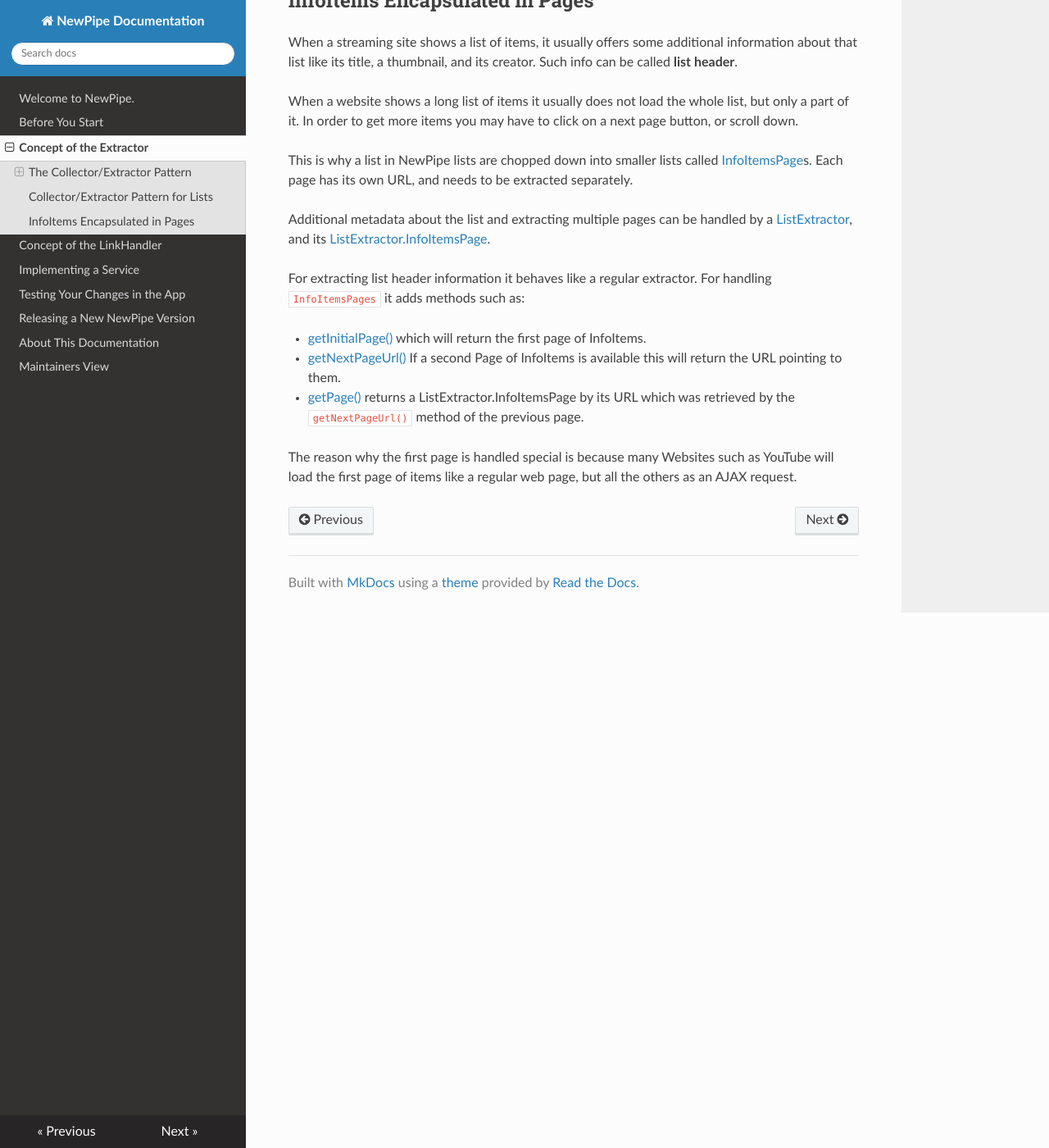
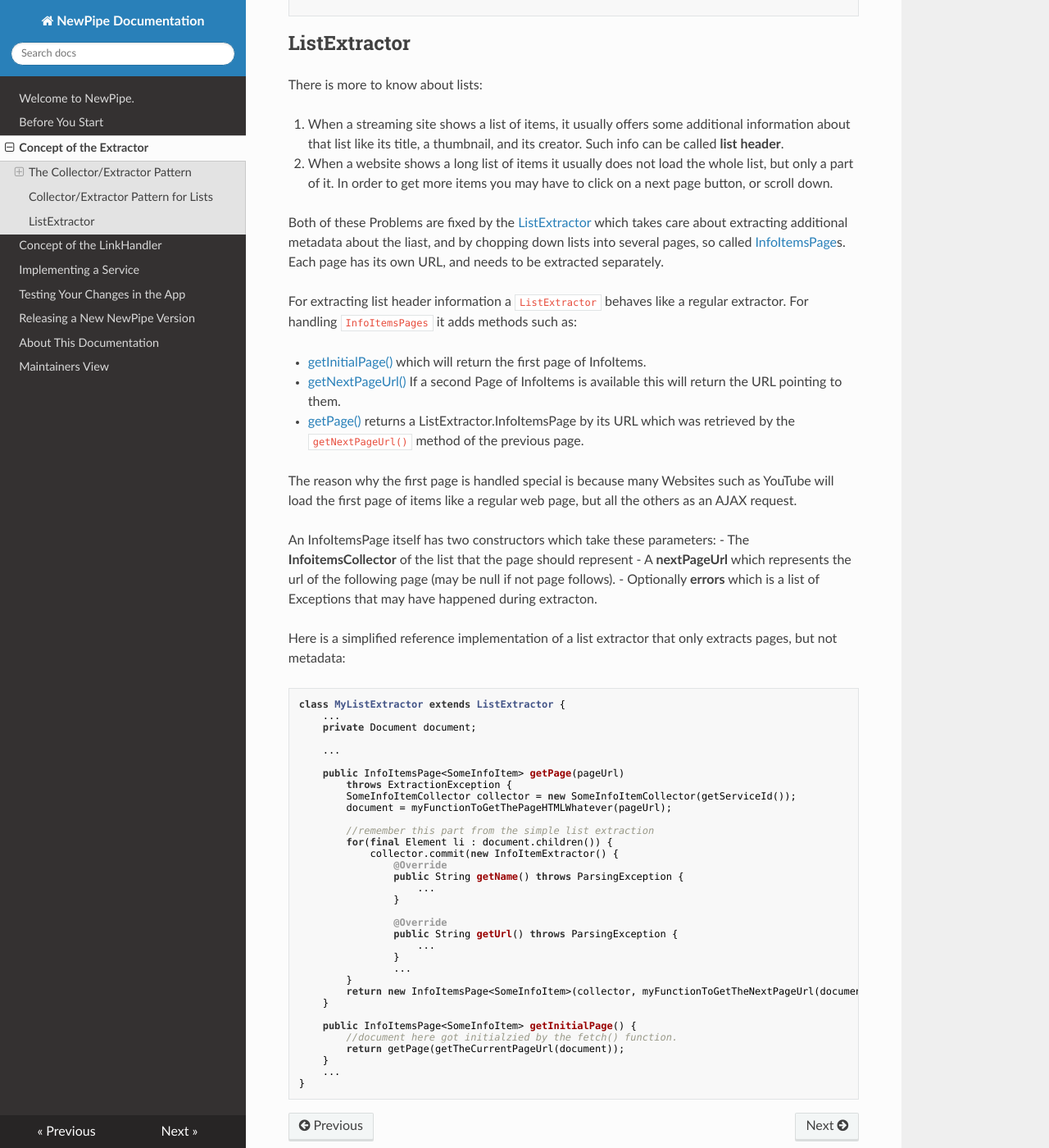
Before and after one commit to TeamNewPipe/documentation, an MkDocs documentation site: the page built from docs/01_Concept_of_the_extractor.md, in a window 1280 px wide and 1400 px high, scrolled down 2019 px. Shown: the whole window at 82% size. Built offline with MkDocs 1.6.1, drawn with Linux system fonts in a browser that asks for light colours; nearby versions of some CDN libraries; library files that are not in the unit come from our copies; some of the changed text lies outside the part shown.

Commit message:
add more details about list extraction

````diff
--- a/docs/01_Concept_of_the_extractor.md
+++ b/docs/01_Concept_of_the_extractor.md
@@ -57,19 +57,20 @@
 
 Information can be represented as a list. In NewPipe, a list is represented by a
 [InfoItemsCollector](https://teamnewpipe.github.io/NewPipeExtractor/javadoc/org/schabi/newpipe/extractor/InfoItemsCollector.html).
-A InfoItemCollector will collect and assemble a list of [InfoItem](https://teamnewpipe.github.io/NewPipeExtractor/javadoc/org/schabi/newpipe/extractor/InfoItem.html).
-For each item that should be extracted, a new Extractor must be created, and given to the InfoItemCollector via [commit()](https://teamnewpipe.github.io/NewPipeExtractor/javadoc/org/schabi/newpipe/extractor/InfoItemsCollector.html#commit-E-).
+A InfoItemsCollector will collect and assemble a list of [InfoItem](https://teamnewpipe.github.io/NewPipeExtractor/javadoc/org/schabi/newpipe/extractor/InfoItem.html).
+For each item that should be extracted, a new Extractor must be created, and given to the InfoItemsCollector via [commit()](https://teamnewpipe.github.io/NewPipeExtractor/javadoc/org/schabi/newpipe/extractor/InfoItemsCollector.html#commit-E-).
 
 ![InfoItemsCollector_objectdiagram.svg](img/InfoItemsCollector_objectdiagram.svg)
 
-If you are implementing a list for your service you need to extend InfoItem containing the extracted information
-and implement an [InfoItemExtractor](https://teamnewpipe.github.io/NewPipeExtractor/javadoc/org/schabi/newpipe/extractor/Extractor.html),
-that will return the data of one InfoItem.
+If you are implementing a list in your service you need to implement an [InfoItemExtractor](https://teamnewpipe.github.io/NewPipeExtractor/javadoc/org/schabi/newpipe/extractor/Extractor.html),
+that will be able to retreve data for one and only one InfoItem. This extractor will then be _comitted_ to the __InfoItemsCollector__ that can collect the type of InfoItems you want to generate.
 
 A common implementation would look like this:
 ```
-private MyInfoItemCollector collectInfoItemsFromElement(Element e) {
-    MyInfoItemCollector collector = new MyInfoItemCollector(getServiceId());
+private SomeInfoItemCollector collectInfoItemsFromElement(Element e) {
+    // See *Some* as something like Stream or Channel
+    // e.g. StreamInfoItemsCollector, and ChannelInfoItemsCollector are provided by NP
+    SomeInfoItemCollector collector = new SomeInfoItemCollector(getServiceId());
 
     for(final Element li : element.children()) {
         collector.commit(new InfoItemExtractor() {
@@ -90,20 +91,21 @@
 
 ```
 
-## InfoItems Encapsulated in Pages
+## ListExtractor
 
-When a streaming site shows a list of items, it usually offers some additional information about that list like its title, a thumbnail,
+There is more to know about lists:
+
+1. When a streaming site shows a list of items, it usually offers some additional information about that list like its title, a thumbnail,
 and its creator. Such info can be called __list header__.
 
-When a website shows a long list of items it usually does not load the whole list, but only a part of it. In order to get more items you may have to click on a next page button, or scroll down.
+2. When a website shows a long list of items it usually does not load the whole list, but only a part of it. In order to get more items you may have to click on a next page button, or scroll down.
 
-This is why a list in NewPipe lists are chopped down into smaller lists called [InfoItemsPage](https://teamnewpipe.github.io/NewPipeExtractor/javadoc/org/schabi/newpipe/extractor/ListExtractor.InfoItemsPage.html)s. Each page has its own URL, and needs to be extracted separately.
+Both of these Problems are fixed by the [ListExtractor](https://teamnewpipe.github.io/NewPipeExtractor/javadoc/org/schabi/newpipe/extractor/ListExtractor.html) which takes care about extracting additional metadata about the liast,
+and by chopping down lists into several pages, so called [InfoItemsPage](https://teamnewpipe.github.io/NewPipeExtractor/javadoc/org/schabi/newpipe/extractor/ListExtractor.InfoItemsPage.html)s.
+Each page has its own URL, and needs to be extracted separately.
 
-Additional metadata about the list and extracting multiple pages can be handled by a
-[ListExtractor](https://teamnewpipe.github.io/NewPipeExtractor/javadoc/org/schabi/newpipe/extractor/ListExtractor.html),
-and its [ListExtractor.InfoItemsPage](https://teamnewpipe.github.io/NewPipeExtractor/javadoc/org/schabi/newpipe/extractor/ListExtractor.InfoItemsPage.html).
 
-For extracting list header information it behaves like a regular extractor. For handling `InfoItemsPages` it adds methods
+For extracting list header information a `ListExtractor` behaves like a regular extractor. For handling `InfoItemsPages` it adds methods
 such as:
 
  - [getInitialPage()](https://teamnewpipe.github.io/NewPipeExtractor/javadoc/org/schabi/newpipe/extractor/ListExtractor.html#getInitialPage--)
@@ -116,3 +118,47 @@
 
 The reason why the first page is handled special is because many Websites such as YouTube will load the first page of
 items like a regular web page, but all the others as an AJAX request.
+
+An InfoItemsPage itself has two constructors which take these parameters:
+- The __InfoitemsCollector__ of the list that the page should represent
+- A __nextPageUrl__ which represents the url of the following page (may be null if not page follows).
+- Optionally __errors__ which is a list of Exceptions that may have happened during extracton.
+
+Here is a simplified reference implementation of a list extractor that only extracts pages, but not metadata:
+
+```
+class MyListExtractor extends ListExtractor {
+    ...
+    private Document document;
+
+    ...
+
+    public InfoItemsPage<SomeInfoItem> getPage(pageUrl)
+        throws ExtractionException {
+        SomeInfoItemCollector collector = new SomeInfoItemCollector(getServiceId());
+        document = myFunctionToGetThePageHTMLWhatever(pageUrl);
+
+        //remember this part from the simple list extraction
+        for(final Element li : document.children()) {
+            collector.commit(new InfoItemExtractor() {
+                @Override
+                public String getName() throws ParsingException {
+                    ...
+                }
+
+                @Override
+                public String getUrl() throws ParsingException {
+                    ...
+                }
+                ...
+        }
+        return new InfoItemsPage<SomeInfoItem>(collector, myFunctionToGetTheNextPageUrl(document));
+    }
+
+    public InfoItemsPage<SomeInfoItem> getInitialPage() {
+        //document here got initialzied by the fetch() function.
+        return getPage(getTheCurrentPageUrl(document));
+    }
+    ...
+}
+```
````
Also changed, not shown: docs/00_Prepare_everything.md (+3 -4 lines).
